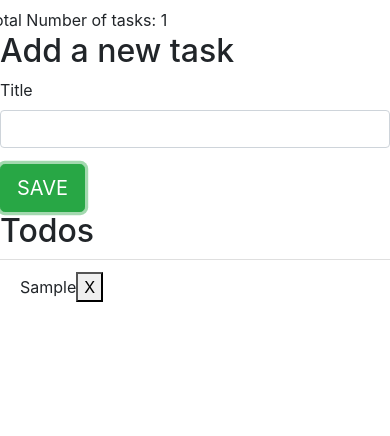
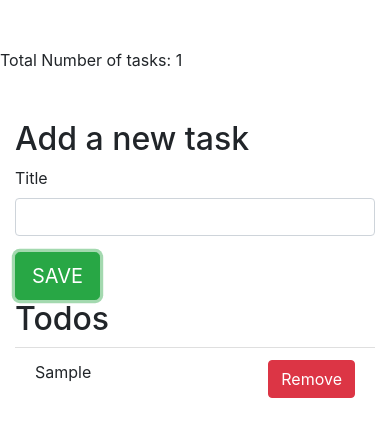
Before and after one commit to ahdeshmukh/react-redux-tutorial, a React (Create React App) app: page / in a window 390 px wide. Both pictures are taken after typing "Sample" into the empty fields and a click on the button "SAVE". Shown: the top 436 px of the page. Built offline with nearby package versions, Linux system fonts and the light colour scheme.

Commit message:
css styling for better look and feel

```diff
--- a/src/App.js
+++ b/src/App.js
@@ -4,15 +4,17 @@ import AddTaskForm from './components/AddTaskForm';
 import TaskCount from './components/TaskCount';
 
 const App = () => (
-  <div className="row mt-2">
-    <div className="pull-right"><TaskCount /></div>
-    <div className="col-md-4 offset-md-1">
-      <h2>Add a new task</h2>
-      <AddTaskForm />
-    </div>
-    <div className="col-md-4 offset-md-1">
-      <h2>Todos</h2>
-      <TaskList />
+  <div className="container">
+    <div className="row mt-5"><TaskCount /></div>
+    <div className="row mt-5">
+      <div className="col-md-4">
+        <h2>Add a new task</h2>
+        <AddTaskForm />
+      </div>
+      <div className="col-md-8">
+        <h2>Todos</h2>
+        <TaskList />
+      </div>
     </div>
   </div>
 );
--- a/src/components/RemoveTask.js
+++ b/src/components/RemoveTask.js
@@ -21,7 +21,7 @@ class RemoveTaskConnected extends Component {
 
     render() {
         return (
-            <button onClick={this.removeTask}>X</button>
+            <button className="btn btn-danger" onClick={this.removeTask}>Remove</button>
         );
     }
 }
--- a/src/components/TaskList.js
+++ b/src/components/TaskList.js
@@ -10,8 +10,8 @@ const ConnectedTaskList = ({ tasks }) => (
   <ul className="list-group list-group-flush">
     {tasks.map(el => (
       <li className="list-group-item" key={el.id}>
-        {el.title}
-        <RemoveTask taskId={el.id} />
+        <div className="float-left">{el.title}</div>
+        <div className="float-right"><RemoveTask taskId={el.id} /></div>
       </li>
     ))}
   </ul>
```
